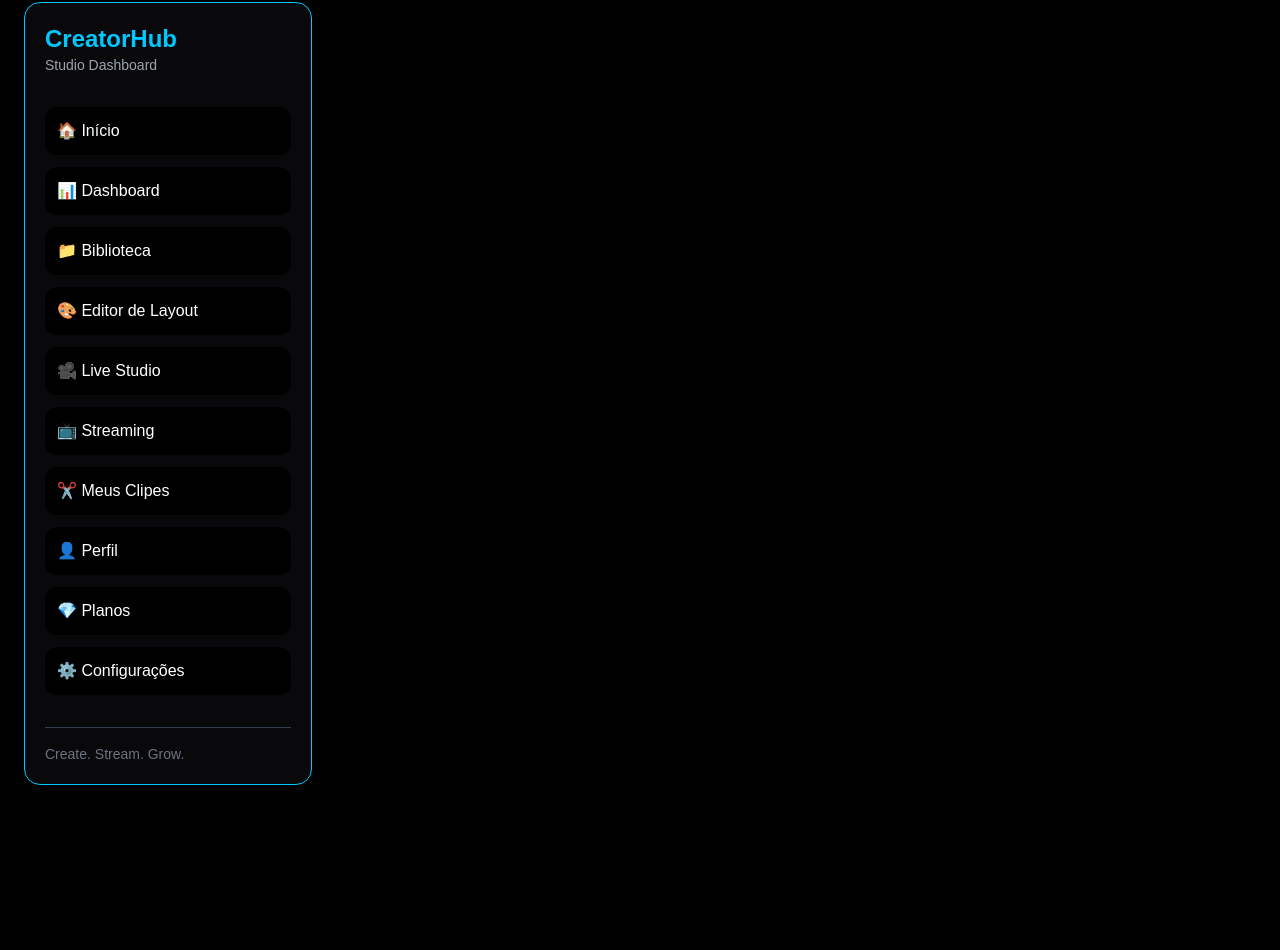
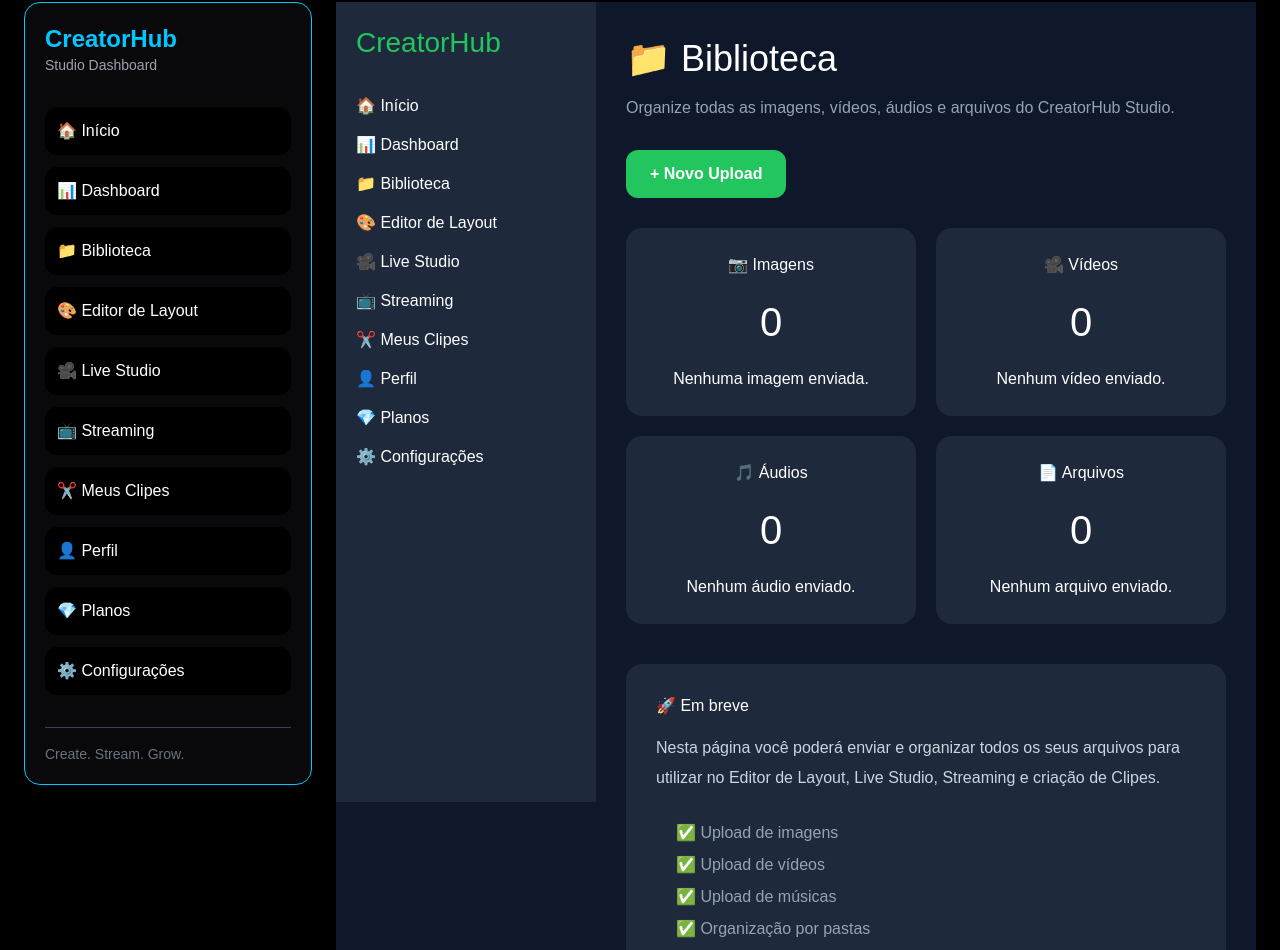
Before and after one commit to semjuan01-lang/creatorhub-studio, a Next.js app: page /biblioteca in a window 1280 px wide. Before the commit this address had no page. Shown: the part 200-1150 px from the top of the page. Before the commit the page ends 1026 px from the top, so only its background shows below. Built offline with nearby package versions, Linux system fonts and the light colour scheme.

Commit message:
Create Biblioteca page with file organization layout

```diff
--- /dev/null
+++ b/app/biblioteca/page.tsx
@@ -0,0 +1,178 @@
+import Layout from "@/components/Layout";
+import Button from "@/components/Button";
+
+export default function Biblioteca() {
+  return (
+    <Layout>
+      <div>
+        <h1
+          style={{
+            fontSize: "36px",
+            marginBottom: "10px",
+            color: "#ffffff",
+          }}
+        >
+          📁 Biblioteca
+        </h1>
+
+        <p
+          style={{
+            color: "#94a3b8",
+            marginBottom: "30px",
+          }}
+        >
+          Organize todas as imagens, vídeos, áudios e arquivos do CreatorHub
+          Studio.
+        </p>
+
+        <div
+          style={{
+            display: "flex",
+            justifyContent: "space-between",
+            alignItems: "center",
+            marginBottom: "30px",
+          }}
+        >
+          <Button>+ Novo Upload</Button>
+        </div>
+
+        <div
+          style={{
+            display: "grid",
+            gridTemplateColumns: "repeat(auto-fit, minmax(250px, 1fr))",
+            gap: "20px",
+          }}
+        >
+          <div
+            style={{
+              background: "#1e293b",
+              borderRadius: "16px",
+              padding: "25px",
+              textAlign: "center",
+            }}
+          >
+            <h2>📷 Imagens</h2>
+
+            <h1
+              style={{
+                fontSize: "40px",
+                margin: "15px 0",
+              }}
+            >
+              0
+            </h1>
+
+            <p>Nenhuma imagem enviada.</p>
+          </div>
+
+          <div
+            style={{
+              background: "#1e293b",
+              borderRadius: "16px",
+              padding: "25px",
+              textAlign: "center",
+            }}
+          >
+            <h2>🎥 Vídeos</h2>
+
+            <h1
+              style={{
+                fontSize: "40px",
+                margin: "15px 0",
+              }}
+            >
+              0
+            </h1>
+
+            <p>Nenhum vídeo enviado.</p>
+          </div>
+
+          <div
+            style={{
+              background: "#1e293b",
+              borderRadius: "16px",
+              padding: "25px",
+              textAlign: "center",
+            }}
+          >
+            <h2>🎵 Áudios</h2>
+
+            <h1
+              style={{
+                fontSize: "40px",
+                margin: "15px 0",
+              }}
+            >
+              0
+            </h1>
+
+            <p>Nenhum áudio enviado.</p>
+          </div>
+
+          <div
+            style={{
+              background: "#1e293b",
+              borderRadius: "16px",
+              padding: "25px",
+              textAlign: "center",
+            }}
+          >
+            <h2>📄 Arquivos</h2>
+
+            <h1
+              style={{
+                fontSize: "40px",
+                margin: "15px 0",
+              }}
+            >
+              0
+            </h1>
+
+            <p>Nenhum arquivo enviado.</p>
+          </div>
+        </div>
+
+        <div
+          style={{
+            marginTop: "40px",
+            background: "#1e293b",
+            borderRadius: "16px",
+            padding: "30px",
+          }}
+        >
+          <h2>🚀 Em breve</h2>
+
+          <p
+            style={{
+              color: "#cbd5e1",
+              marginTop: "15px",
+              lineHeight: "30px",
+            }}
+          >
+            Nesta página você poderá enviar e organizar todos os seus arquivos
+            para utilizar no Editor de Layout, Live Studio, Streaming e criação
+            de Clipes.
+          </p>
+
+          <br />
+
+          <ul
+            style={{
+              color: "#94a3b8",
+              lineHeight: "32px",
+              paddingLeft: "20px",
+            }}
+          >
+            <li>✅ Upload de imagens</li>
+            <li>✅ Upload de vídeos</li>
+            <li>✅ Upload de músicas</li>
+            <li>✅ Organização por pastas</li>
+            <li>✅ Busca rápida</li>
+            <li>✅ Favoritos</li>
+            <li>✅ Lixeira</li>
+          </ul>
+        </div>
+      </div>
+    </Layout>
+  );
+}
```
